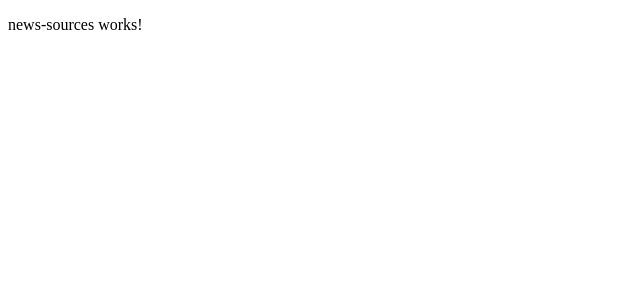
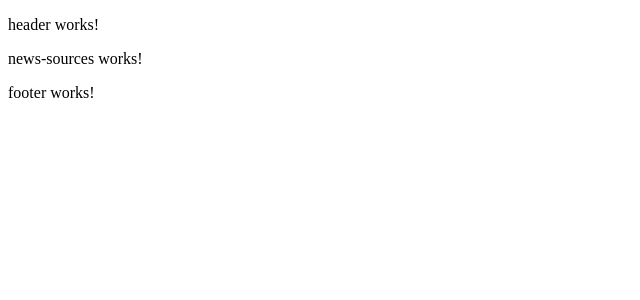
Before and after one commit to mosmic/kiss-my-b, an Angular app: page / in a window 1280 px wide. Shown: the top 300 px of the page, without its empty margins (0-640 px from the left). Built offline with nearby package versions, Linux system fonts and the light colour scheme.

Commit message:
Scaffolding Header and Footer

```diff
--- a/src/app/app.component.html
+++ b/src/app/app.component.html
@@ -1 +1,3 @@
+<app-header></app-header>
 <router-outlet></router-outlet>
+<app-footer></app-footer>
--- /dev/null
+++ b/src/app/footer/components/footer/footer.component.html
@@ -0,0 +1 @@
+<p>footer works!</p>
--- /dev/null
+++ b/src/app/header/components/header/header.component.html
@@ -0,0 +1 @@
+<p>header works!</p>
```
Also changed, not shown: src/app/app.module.ts (+6 -9 lines), src/app/footer/components/footer/footer.component.ts (added, +10 -0 lines), src/app/footer/footer.module.ts (added, +10 -0 lines), src/app/header/components/header/header.component.ts (added, +10 -0 lines), src/app/header/header.module.ts (added, +10 -0 lines), src/app/footer/components/footer/footer.component.scss (added), src/app/header/components/header/header.component.scss (added), 2 other files (tests, documents, lock files or other folders).
